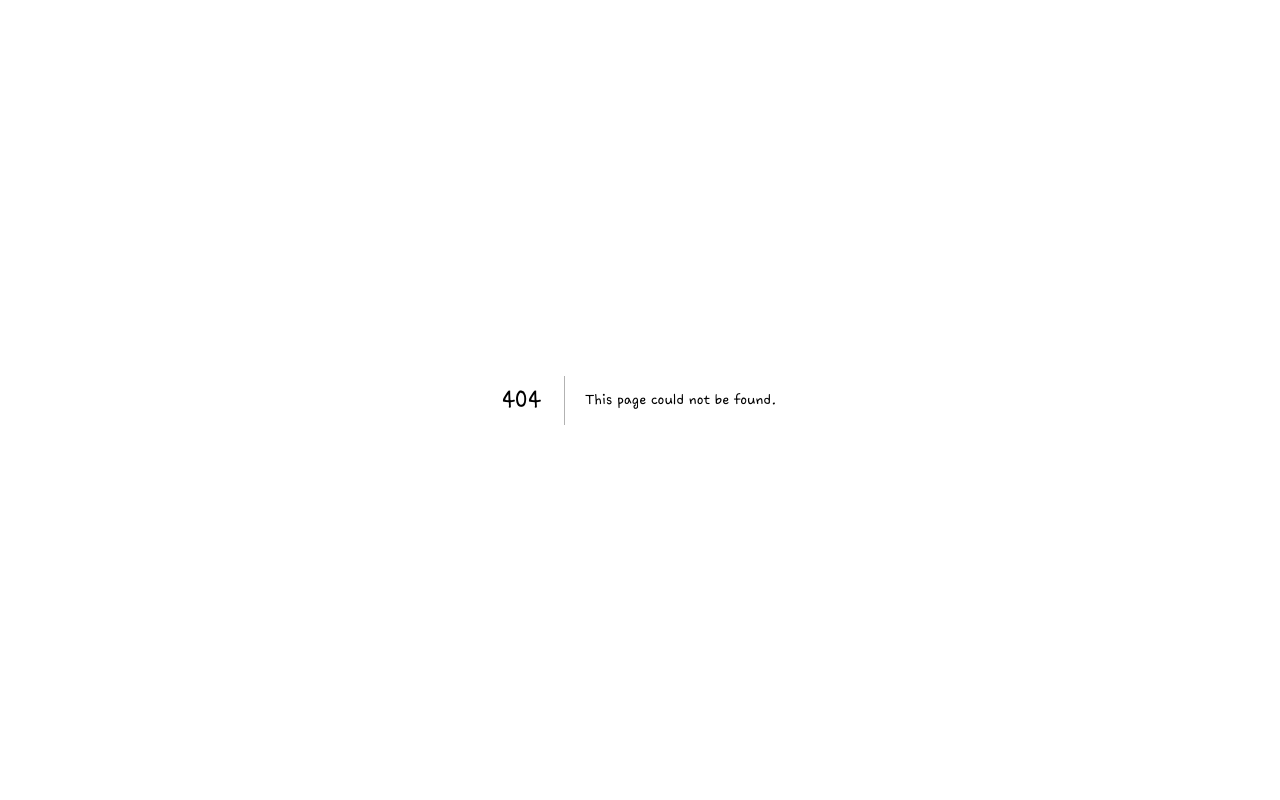
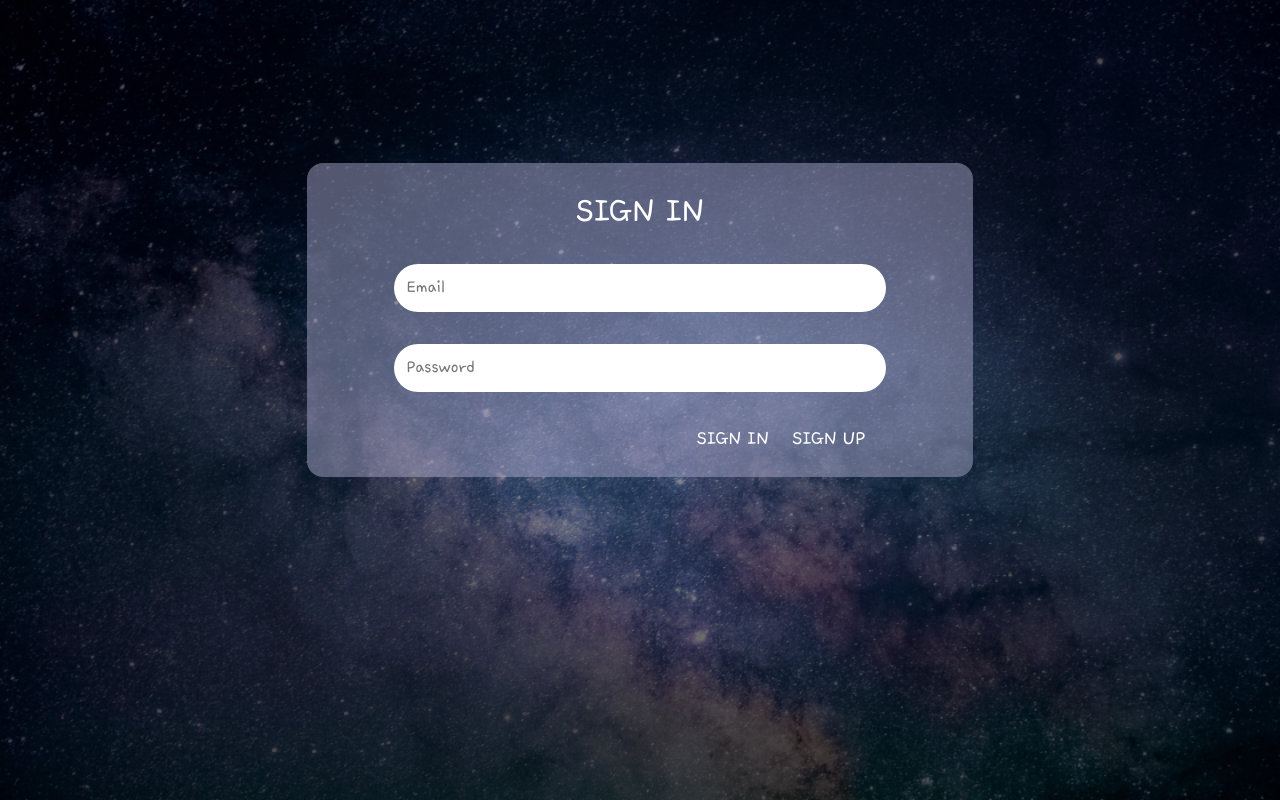
Before and after one commit to techeer-sv/Mindspace, a Next.js app in the folder Mindspace_front_next/: page /signin in a window 1280 px wide. Before the commit this address had no page. Built offline with nearby package versions, Linux system fonts and the light colour scheme.

Commit message:
feat : 로그인, 회원가입 페이지 퍼블리싱

```diff
--- /dev/null
+++ b/Mindspace_front_next/app/(auth)/Auth.module.scss
@@ -0,0 +1,57 @@
+.header {
+  margin: 0rem 0rem 0rem 1rem;
+}
+
+.content {
+  width: 100vw;
+  height: 80vh;
+  display: flex;
+  justify-content: center;
+  align-items: center;
+
+  &__title {
+    font-size: xx-large;
+    color: white;
+    margin: 1rem;
+  }
+
+  &__signup__box {
+    display: flex;
+    justify-content: center;
+    align-items: center;
+    flex-direction: column;
+    width: 70%;
+    height: 75%;
+    max-width: 40rem;
+    border-radius: 1rem;
+    border: none;
+    padding: 1%;
+    background-color: rgba(166, 166, 200, 0.5);
+  }
+
+  &__signin__box {
+    display: flex;
+    justify-content: center;
+    align-items: center;
+    flex-direction: column;
+    width: 70%;
+    height: 45%;
+    max-width: 40rem;
+    border-radius: 1rem;
+    border: none;
+    padding: 1%;
+    background-color: rgba(166, 166, 200, 0.5);
+  }
+}
+
+.button_wapper {
+  display: flex;
+  flex-direction: row;
+  margin: 2% 13% 2% auto;
+}
+
+.error {
+  display: flex;
+  color: rgb(212, 212, 212);
+  margin: 1% auto 0 13%;
+}
--- /dev/null
+++ b/Mindspace_front_next/app/(auth)/components/FormBox/FormBox.module.scss
@@ -0,0 +1,11 @@
+.form_box {
+  width: 85%;
+  max-width: 30rem;
+  height: 3rem;
+  border-radius: 2rem;
+  border: none;
+  outline: none;
+  font-size: medium;
+  margin: 1rem;
+  padding: 0rem 0rem 0rem 0.8rem;
+}
--- /dev/null
+++ b/Mindspace_front_next/app/(auth)/components/FormBox/index.tsx
@@ -0,0 +1,24 @@
+import styles from "./FormBox.module.scss";
+
+interface FormBoxProps {
+  type?: string;
+  value?: string;
+  placeholder?: string;
+  onChange?: (e: React.ChangeEvent<HTMLInputElement>) => void;
+  url?: string;
+  text?: string;
+}
+
+function FormBox({ placeholder, type, value, onChange }: FormBoxProps) {
+  return (
+    <input
+      type={type}
+      value={value}
+      className={styles.form_box}
+      placeholder={placeholder}
+      onChange={onChange}
+    />
+  );
+}
+
+export default FormBox;
--- /dev/null
+++ b/Mindspace_front_next/app/(auth)/components/FormButton/FormButton.module.scss
@@ -0,0 +1,8 @@
+.button {
+  background-color: transparent;
+  border: none;
+  color: white;
+  font-size: large;
+  cursor: pointer;
+  width: 6rem;
+}
--- /dev/null
+++ b/Mindspace_front_next/app/(auth)/components/FormButton/index.tsx
@@ -0,0 +1,18 @@
+import styles from "./FormButton.module.scss";
+
+interface FormButtonProps {
+  clickAction?: () => void;
+  text?: string;
+}
+
+function FormButton({ text, clickAction }: FormButtonProps) {
+  return (
+    <div className={styles.button_wapper}>
+      <button onClick={clickAction} className={styles.button}>
+        {text}
+      </button>
+    </div>
+  );
+}
+
+export default FormButton;
--- /dev/null
+++ b/Mindspace_front_next/app/(auth)/signin/page.tsx
@@ -0,0 +1,91 @@
+"use client";
+
+import { useState } from "react";
+import FormBox from "../components/FormBox";
+import FormButton from "../components/FormButton";
+// import Navbar from '@/components/Navbar';
+import styles from "./../Auth.module.scss";
+
+// import { useSetRecoilState } from 'recoil';
+// import { isLoggedInAtom } from '@/recoil/state/authAtom';
+// import { useSignInMutation } from '@/hooks/queries/user';
+
+//TODO: recoil 및 api연결 로직에 대한 처리가 필요합니다. (일단 주석처리)
+
+export default function SignInPage() {
+  const [email, setEmail] = useState<string>("");
+  const [password, setPassword] = useState<string>("");
+  const [errorMessage, setErrorMessage] = useState<string>("");
+
+  //   const setLoggedIn = useSetRecoilState(isLoggedInAtom);
+
+  //   const handleLoginSuccess = (token: string) => {
+  //     localStorage.setItem('accessToken', token);
+  //     setLoggedIn(true);
+  //     navigate('/');
+  //   };
+
+  //   const { mutate: loginMutation } = useSignInMutation(
+  //     handleLoginSuccess,
+  //     setErrorMessage,
+  //   );
+
+  const checkIsValid = () => {
+    if (email === "") {
+      setErrorMessage("이메일을 입력해 주세요");
+      return false;
+    }
+
+    if (password === "") {
+      setErrorMessage("비밀번호를 입력해 주세요");
+      return false;
+    }
+
+    setErrorMessage("");
+    return true;
+  };
+
+  //   const submitForm = () => {
+  //     if (checkIsValid()) {
+  //       loginMutation({ email, password });
+  //     }
+  //   };
+
+  return (
+    <>
+      {/* <Navbar /> */}
+      <div className={styles.content}>
+        <div className={styles.content__signin__box}>
+          <span className={styles.content__title}>SIGN IN</span>
+          <FormBox
+            value={email}
+            onChange={(e) => {
+              setEmail(e.target.value);
+            }}
+            type="text"
+            placeholder="Email"
+          />
+          <FormBox
+            value={password}
+            onChange={(e) => {
+              setPassword(e.target.value);
+            }}
+            type="password"
+            placeholder="Password"
+          />
+          <div className={styles.error}>{errorMessage}</div>
+          <div className={styles.button_wapper}>
+            <FormButton
+              clickAction={() => console.log("SIGN IN 클릭")}
+              text="SIGN IN"
+            />
+            <FormButton
+              clickAction={() => console.log("SIGN UP 클릭")}
+              text="SIGN UP"
+            />
+          </div>
+        </div>
+      </div>
+    </>
+  );
+}
```
Also changed, not shown: Mindspace_front_next/app/(auth)/signup/page.tsx (added, +109 -0 lines).
